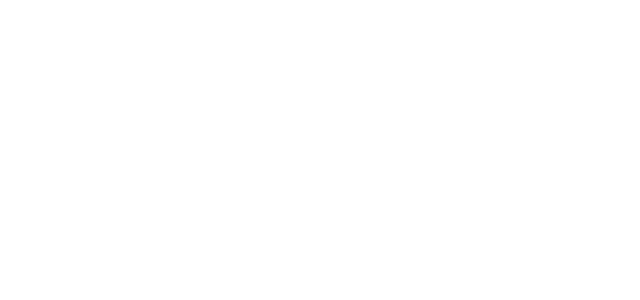
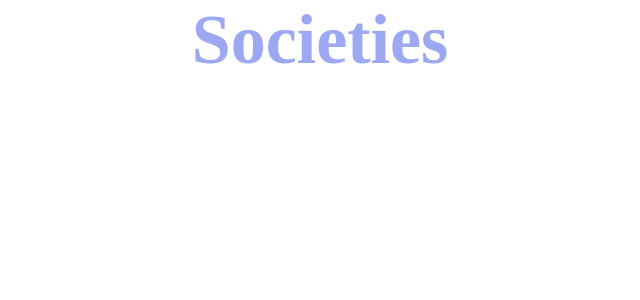
Before and after one commit to peterw15/COMP6000, a React (Create React App) app in the folder client/: page /societies in a window 1280 px wide. Before the commit this address had no page. Shown: the top 300 px of the page, without its empty margins (320-960 px from the left). Built offline with nearby package versions, Linux system fonts and the light colour scheme.

Commit message:
societies page

```diff
--- a/client/src/App.js
+++ b/client/src/App.js
@@ -2,6 +2,7 @@
 import LoginPage from "./pages/login-Page/LoginPage";
 import HomePage  from "./pages/home-page/HomePage";
 import RegistrationPage from "./pages/registration-page/RegistrationPage";
+import SocietiesPage from "./pages/societies-page/SocietiesPage";
 
 function App() {
 
@@ -12,6 +13,7 @@
         <Route path="/" element={<HomePage />} />
         <Route path="/login" element={<LoginPage />} />
         <Route path ="/register" element={<RegistrationPage />} />
+        <Route path="/societies" element={<SocietiesPage />} />
     </Routes>
     )
 }
--- /dev/null
+++ b/client/src/pages/societies-page/SocietiesPage.js
@@ -0,0 +1,13 @@
+//import './societiesPageStyleSheet.css';
+
+function SocietiesPage() {
+    return (
+        <>
+            <div className="societiesPage">
+                <div className="header"> Societies </div>
+            </div>
+        </>
+    );
+}
+
+export default SocietiesPage
```
Also changed, not shown: client/src/pages/societies-page/societiesPagesStylesheet.css (added).
